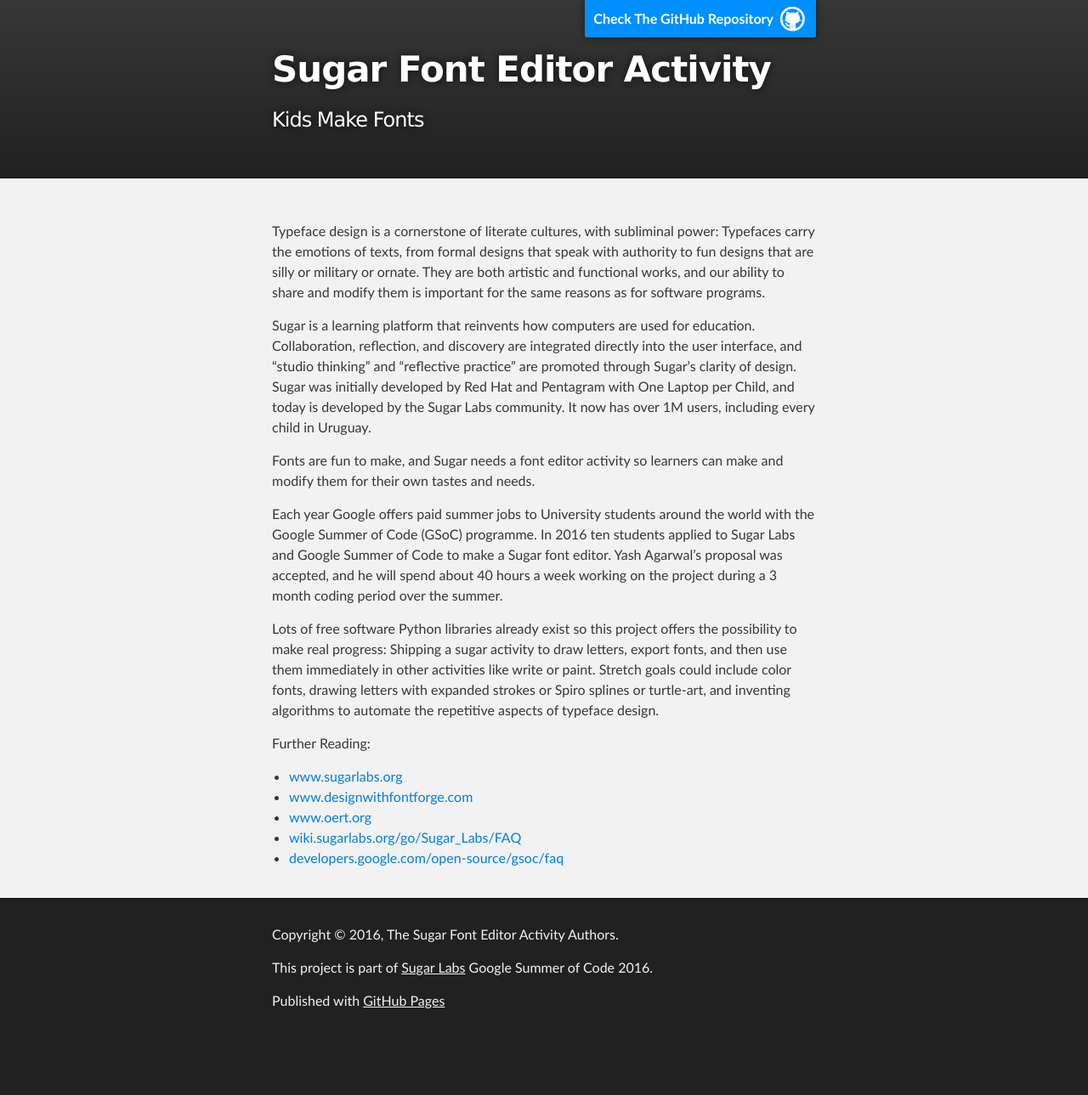
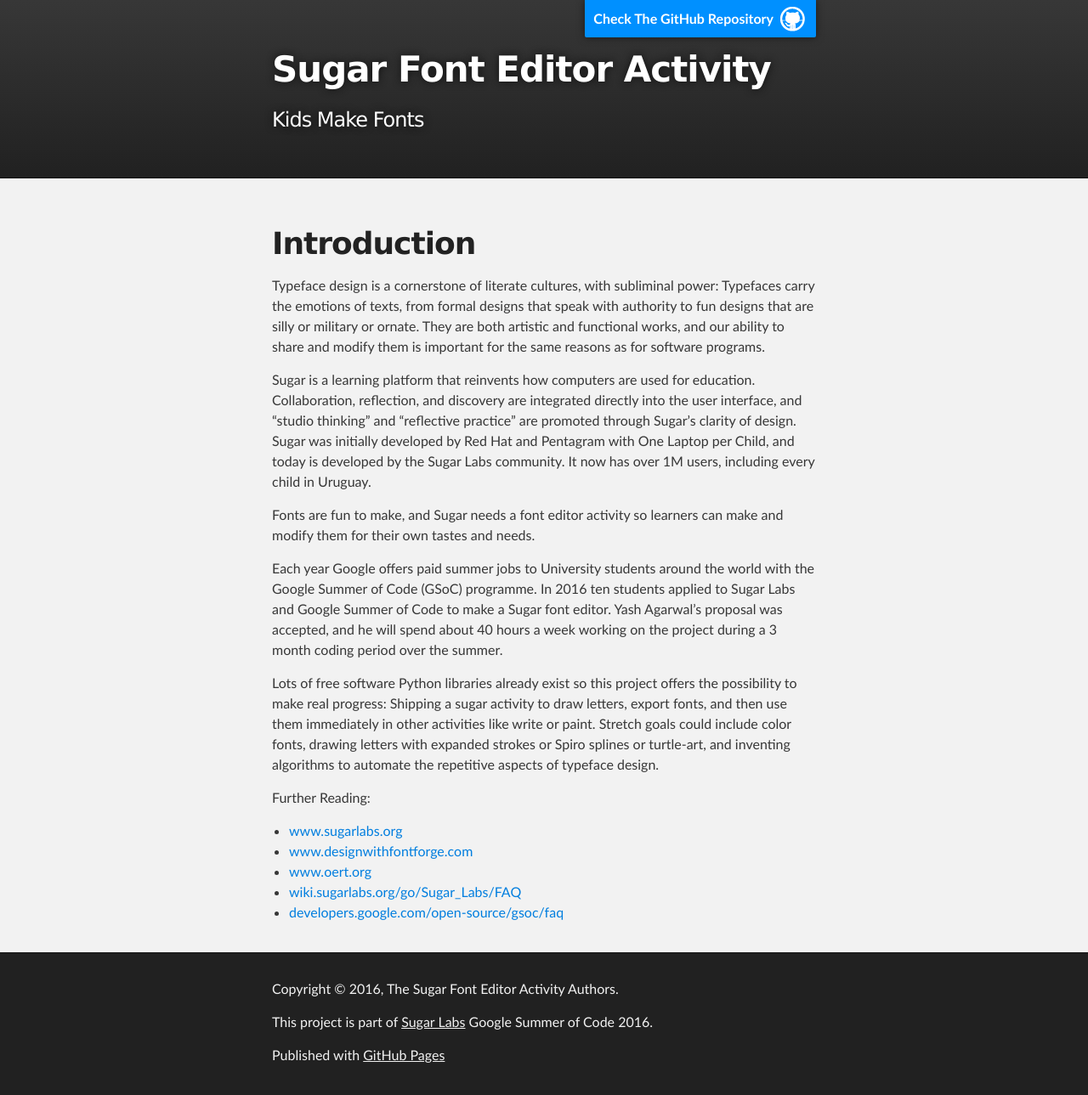
Before and after one commit to sugarlabs/edit-fonts-activity, a Jekyll site: the page built from index.md, in a window 1280 px wide. Shown: the whole page at 85% size. Built offline with Jekyll 4.4.1, drawn with Linux system fonts in a browser that asks for light colours; before the commit the page ends 1225 px from its top, so only the background shows below that.

Commit message:
Update default.html

```diff
--- a/_layouts/default.html
+++ b/_layouts/default.html
@@ -15,7 +15,12 @@
 
 <div id="main_content_wrap" class="outer">
   <section id="main_content" class="inner">
+    <h1>
+      {{page.title}}
+    </h1>
+
     {{ content }}
+
   </section>
 </div>
 
```
